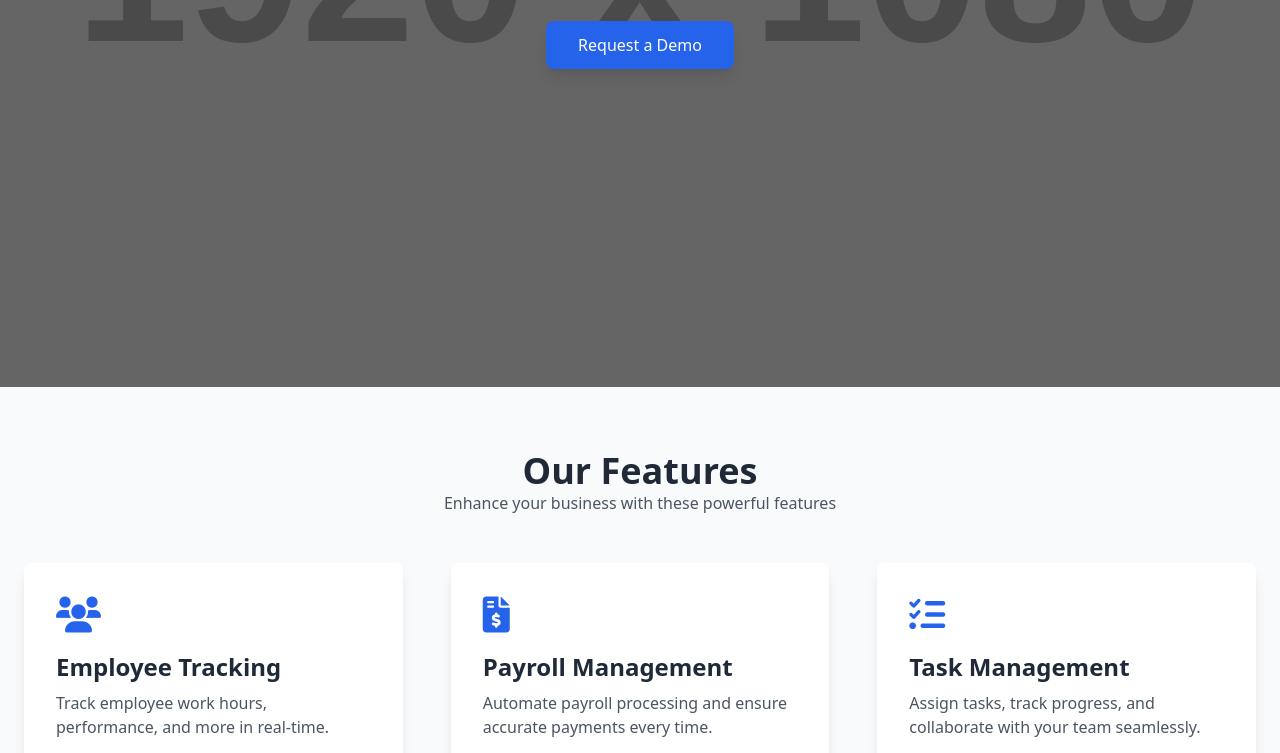
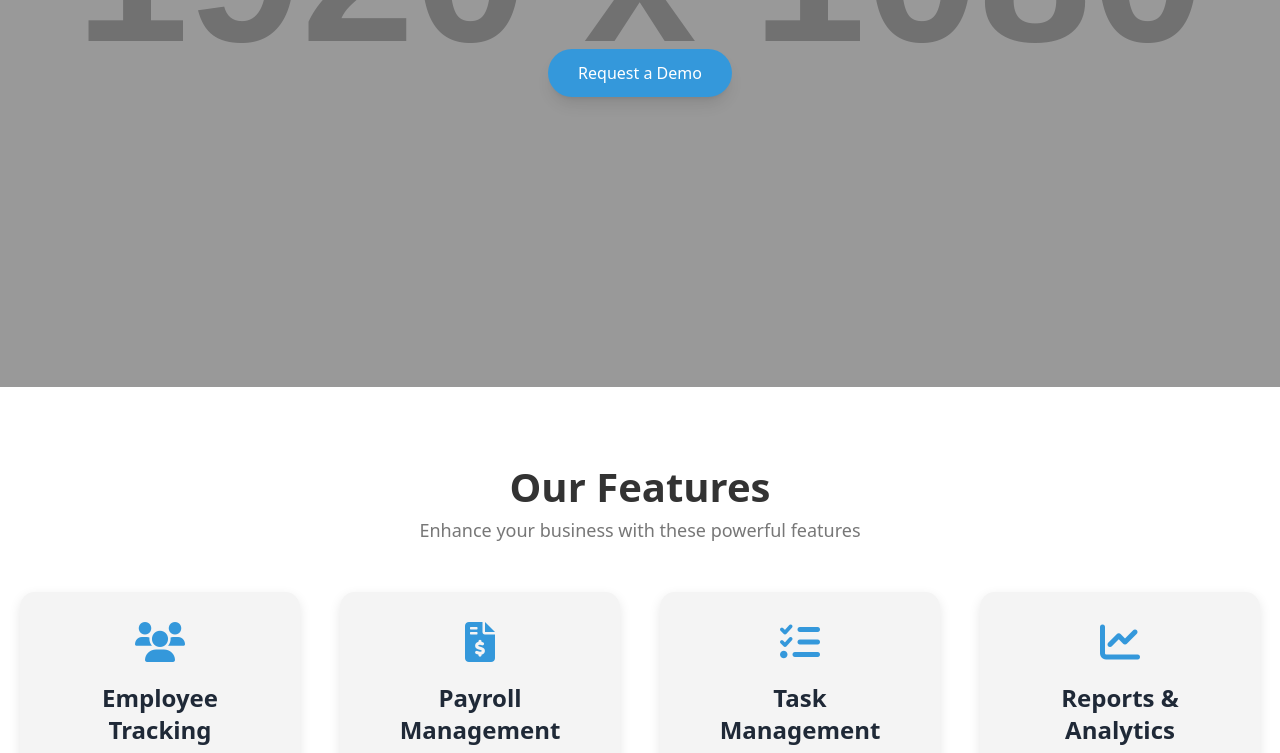
Before and after one commit to AMALIK8989/ems, a plain HTML site: page index.html in a window 1280 px wide. Shown: the part 413-1166 px from the top of the page. Drawn offline with nearby package versions, Linux system fonts and the light colour scheme; placeholder pictures from the web are drawn by us.

Commit message:
Update index.html

```diff
--- a/index.html
+++ b/index.html
@@ -16,7 +16,7 @@
 
   <!-- Animate.css CDN -->
   <link rel="stylesheet" href="https://cdnjs.cloudflare.com/ajax/libs/animate.css/4.1.1/animate.min.css">
-
+<link rel="stylesheet" href="Assets/Css/style.css">
   <!-- Google Fonts -->
   <link href="https://fonts.googleapis.com/css2?family=Poppins:wght@300;400;600&display=swap" rel="stylesheet">
 </head>
```
